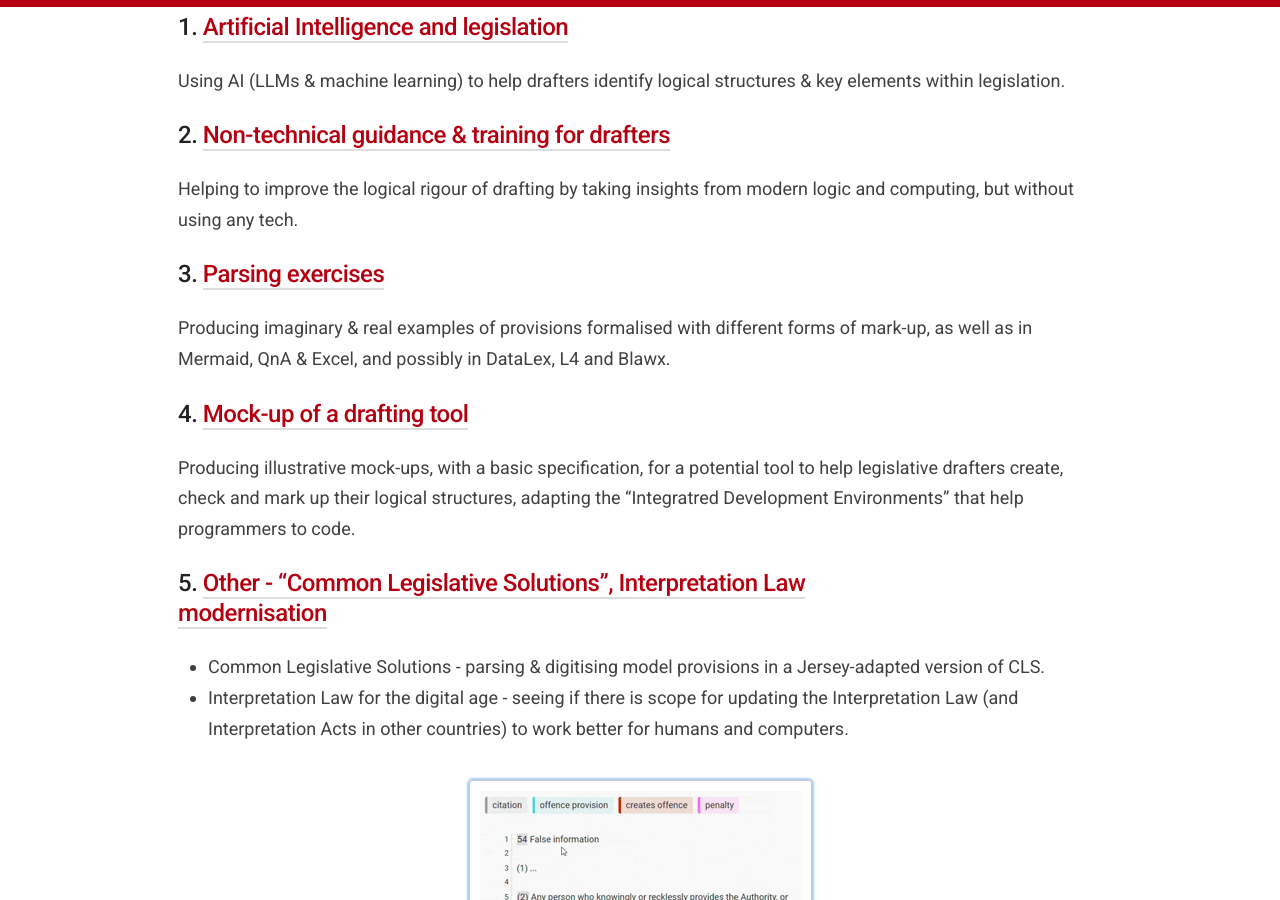
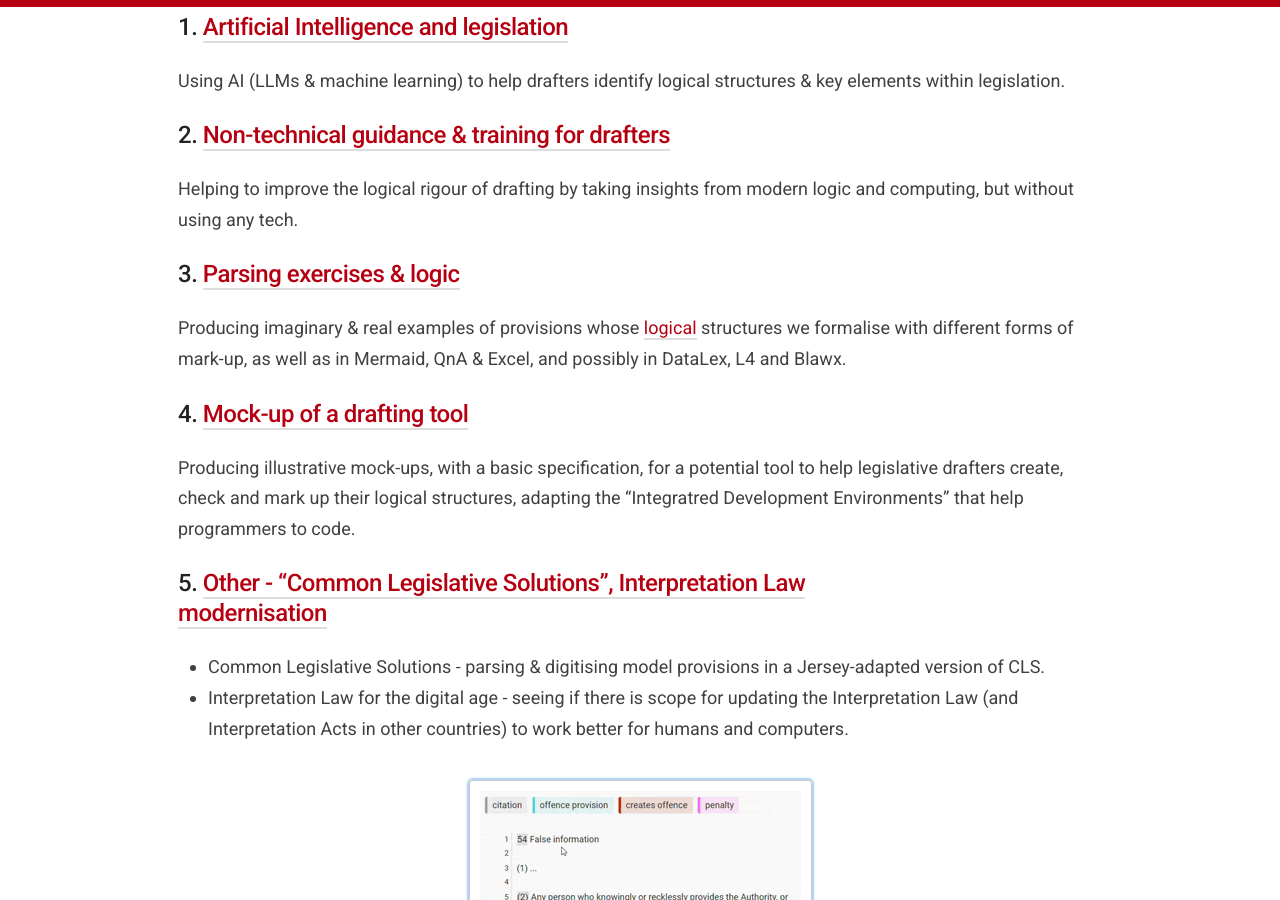
Before and after one commit to crlp-jerseyldo/crlp-jerseyldo.github.io, a Jekyll site: the page built from _pages/work.md, in a window 1280 px wide and 900 px high, scrolled down 355 px. Built offline with Jekyll 4.4.1, drawn with Linux system fonts in a browser that asks for light colours.

Commit message:
Update work.md
Adding ref & link to logic page

```diff
--- a/_pages/work.md
+++ b/_pages/work.md
@@ -18,9 +18,9 @@ Using AI (LLMs & machine learning) to help drafters identify logical structures
 
 Helping to improve the logical rigour of drafting by taking insights from modern logic and computing, but without using any tech.
 
-## 3. [Parsing exercises](/work/parsing-exercises)
+## 3. [Parsing exercises & logic](/work/parsing-exercises)
 
-Producing imaginary & real examples of provisions formalised with different forms of mark-up, as well as in Mermaid, QnA & Excel, and possibly in DataLex, L4 and Blawx.
+Producing imaginary & real examples of provisions whose [logical](/work/logic) structures we formalise with different forms of mark-up, as well as in Mermaid, QnA & Excel, and possibly in DataLex, L4 and Blawx.
 
 ## 4. [Mock-up of a drafting tool](/work/an-ide-for-legislation)
 
```
